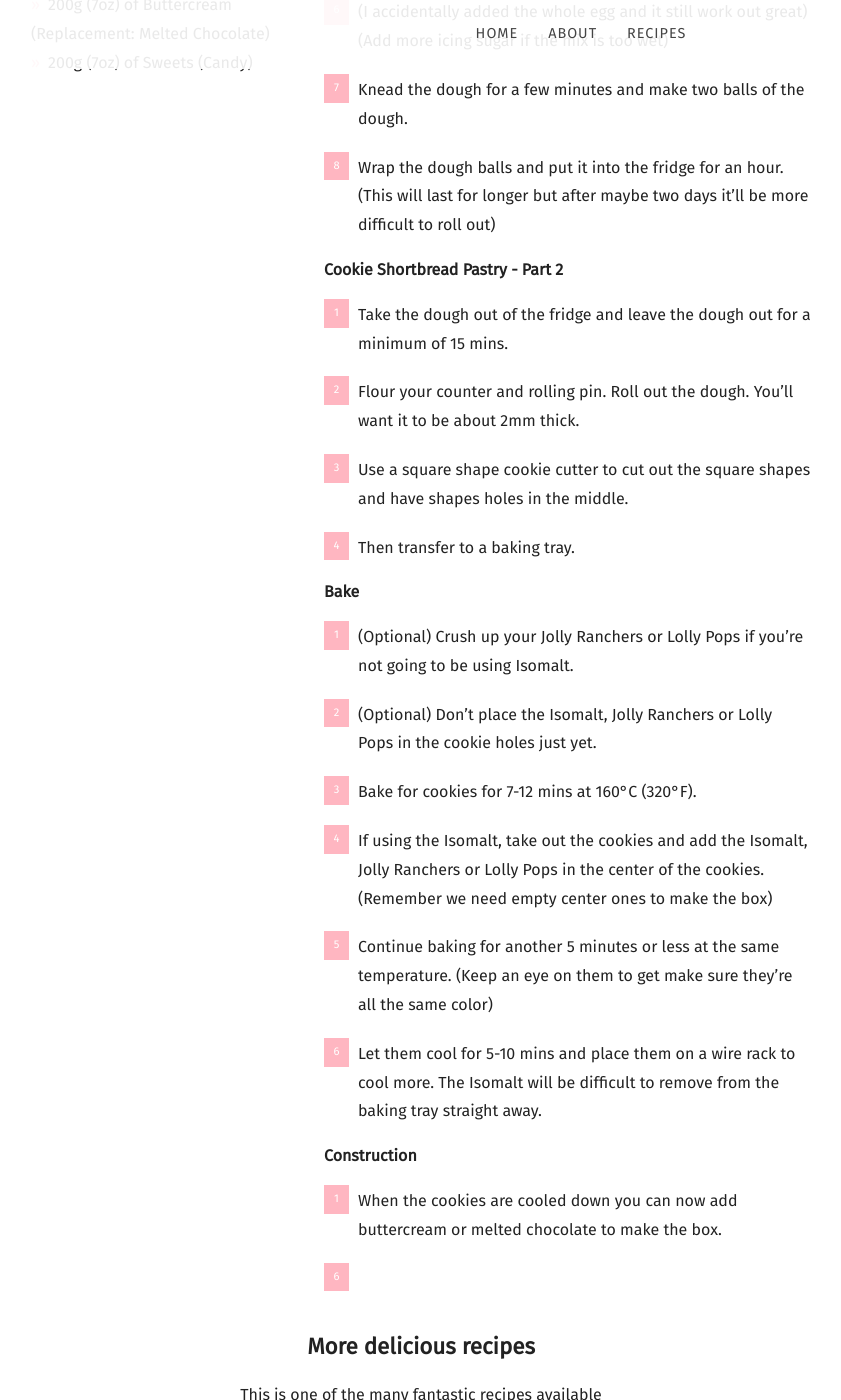
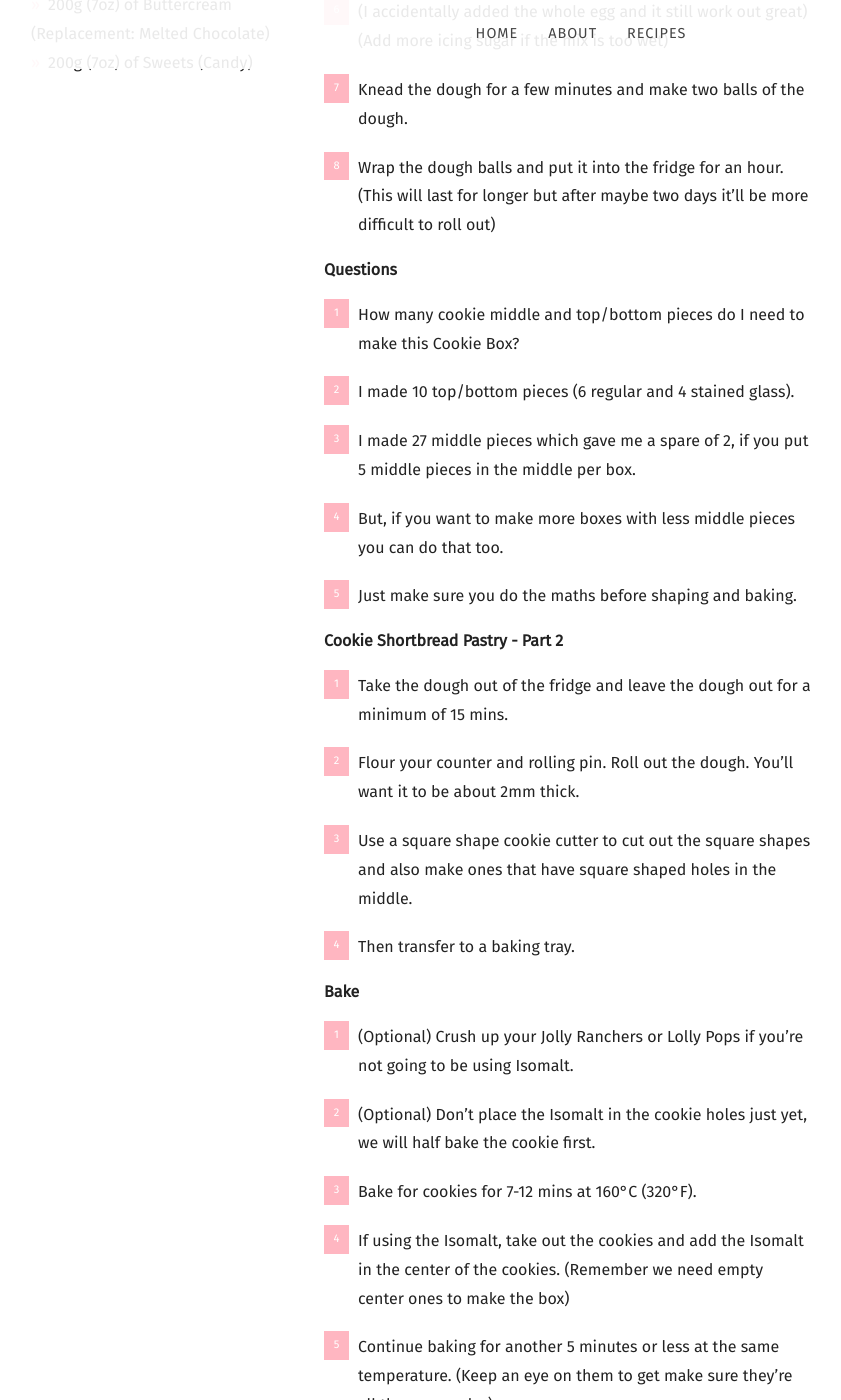
Before and after one commit to mcginleyireland/irishbaking.github.io, a Jekyll site: the page built from _posts/2022-11-11-christmas-cookie-box.md, in a window 1280 px wide and 1400 px high, scrolled down 6955 px. Shown: the whole window, without its empty margins (59-900 px from the left). Built offline with Jekyll 4.4.1, drawn with Linux system fonts in a browser that asks for light colours; nearby versions of some CDN libraries; some web fonts are replaced; some of the changed text lies outside the part shown.

Commit message:
Updating the cookie box recipe.

```diff
--- a/_posts/2022-11-11-christmas-cookie-box.md
+++ b/_posts/2022-11-11-christmas-cookie-box.md
@@ -38,30 +38,37 @@ recipe:
     7. Knead the dough for a few minutes and make two balls of the dough.
     8. Wrap the dough balls and put it into the fridge for an hour. (This will last for longer but after maybe two days it'll be more difficult to roll out)
 
+    **Questions**
+
+    1. How many cookie middle and top/bottom pieces do I need to make this Cookie Box?
+    2. I made 10 top/bottom pieces (6 regular and 4 stained glass).
+    3. I made 27 middle pieces which gave me a spare of 2, if you put 5 middle pieces in the middle per box.
+    4. But, if you want to make more boxes with less middle pieces you can do that too.
+    5. Just make sure you do the maths before shaping and baking.
+
     **Cookie Shortbread Pastry - Part 2**
 
     1. Take the dough out of the fridge and leave the dough out for a minimum of 15 mins.
     2. Flour your counter and rolling pin. Roll out the dough. You'll want it to be about 2mm thick.
-    3. Use a square shape cookie cutter to cut out the square shapes and have shapes holes in the middle.
+    3. Use a square shape cookie cutter to cut out the square shapes and also make ones that have  square shaped holes in the middle.
     4. Then transfer to a baking tray.
 
     **Bake**
 
     1. (Optional) Crush up your Jolly Ranchers or Lolly Pops if you're not going to be using Isomalt.
-    2. (Optional) Don't place the Isomalt, Jolly Ranchers or Lolly Pops in the cookie holes just yet.
+    2. (Optional) Don't place the Isomalt in the cookie holes just yet, we will half bake the cookie first.
     3. Bake for cookies for 7-12 mins at 160°C (320°F).
-    4. If using the Isomalt, take out the cookies and add the Isomalt, Jolly Ranchers or Lolly Pops in the center of the cookies. (Remember we need empty center ones to make the box)
+    4. If using the Isomalt, take out the cookies and add the Isomalt in the center of the cookies. (Remember we need empty center ones to make the box)
     5. Continue baking for another 5 minutes or less at the same temperature. (Keep an eye on them to get make sure they're all the same color)
-    6. Let them cool for 5-10 mins and place them on a wire rack to cool more. The Isomalt will be difficult to remove from the baking tray straight away.
+    6. Let them cool for 5-10 mins and place them on a wire rack to cool more. (The Isomalt will be difficult to remove from the baking tray straight away)
 
     **Construction**
 
-    1. When the cookies are cooled down you can now add buttercream or melted chocolate to make the box.
-    2.
-    3.
-    4.
-    5.
-    6.
+    1. When the cookies are cooled down you can now add buttercream or melted chocolate to make the box. Image above for reference.
+    2. I added 5 cookies with square holes to form the box.
+    3. When you have the 5 cookies on top of the base like above, place it in the fridge for the buttercream or chocolate to set.
+    4. Once set, add in the sweets and add a lid. You can add buttercream or chocolate to seel it or seel it with a ribbon.
+    5. Finishing Touches: For one of mine I added extra decorations to the top of the Cookie Box.
 
 ---
 These Christmas Cookie Boxes are the best way to share a secret suprise in them. I put in sweets but you could put in anything to them, even an engagement ring!
@@ -80,11 +87,11 @@ Remember the Isomalt is optional. You can still make beautiful Cookie Boxes with
 
 ![Cake](https://irishbaking.ie/images/Cookies/Christmas_Cookie_Box/Image_4.jpg)
 
-These are a lid for the boxes. But you can create any lid you like.
+These are a tops and bottoms for the boxes. For mine I created a bottom that has a stained glass effect.
 
 ![Cake](https://irishbaking.ie/images/Cookies/Christmas_Cookie_Box/Image_5.jpg)
 
-Once all of the pieces arecooled down, it is then time to start assembling the Cookie Boxes.
+Once all of the pieces are cooled down, it is then time to start assembling the Cookie Boxes.
 
 ![Cake](https://irishbaking.ie/images/Cookies/Christmas_Cookie_Box/Image_6.jpg)
 
@@ -96,35 +103,35 @@ These are my favourite sweets. Perfect for a surprise.
 
 ![Cake](https://irishbaking.ie/images/Cookies/Christmas_Cookie_Box/Image_8.jpg)
 
-Any sweets will do. The more colorful the better.
+A hand full of these fit in the Cookie Box.
 
 ![Cake](https://irishbaking.ie/images/Cookies/Christmas_Cookie_Box/Image_9.jpg)
 
-Sugary sweets are the best. And jelly sweets.
+Any sweets will do. The more colorful the better.
 
 ![Cake](https://irishbaking.ie/images/Cookies/Christmas_Cookie_Box/Image_10.jpg)
 
-I added bows to the Cookie Boxes to add a more sense of occasion. Merry Christmas.
+A shareable amount of sweets fit in there.
 
 ![Cake](https://irishbaking.ie/images/Cookies/Christmas_Cookie_Box/Image_11.jpg)
 
-Up close it looks really christmasy.
+Sugary sweets are the best. And jelly sweets.
 
 ![Cake](https://irishbaking.ie/images/Cookies/Christmas_Cookie_Box/Image_12.jpg)
 
-The stained glass effect makes it feel magical.
+Jellys rattle less, it will surely be a good surprise. (Don't call me Shirley)
 
 ![Cake](https://irishbaking.ie/images/Cookies/Christmas_Cookie_Box/Image_13.jpg)
 
-Even without the stained glass it looks great.
+I added a ribbon around the Cookie Boxes to add a more sense of occasion. Merry Christmas.
 
 ![Cake](https://irishbaking.ie/images/Cookies/Christmas_Cookie_Box/Image_14.jpg)
 
-Even without the stained glass it looks great.
+Up close it looks really christmasy.
 
 ![Cake](https://irishbaking.ie/images/Cookies/Christmas_Cookie_Box/Image_15.jpg)
 
-Even without the stained glass it looks great.
+The stained glass effect makes it feel magical.
 
 ![Cake](https://irishbaking.ie/images/Cookies/Christmas_Cookie_Box/Image_16.jpg)
 
```
Also changed, not shown: other parts of _posts/2022-11-11-christmas-cookie-box.md (+3 -3 lines), _posts/2020-12-12-christmas-stained-glass-star-cookies.md (+2 -2 lines).
